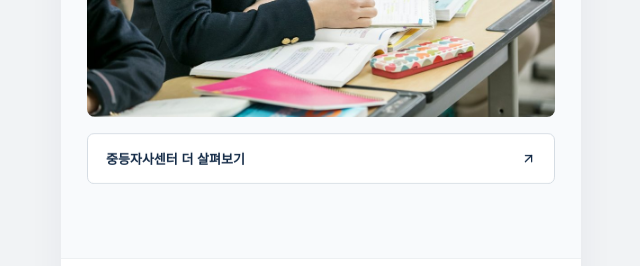
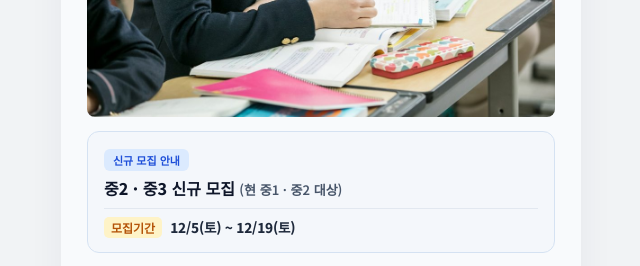
Before and after one commit to brogyu/jeet-jukjeon, a plain HTML site: page index.html in a window 1280 px wide. Shown: the part 2240-2506 px from the top of the page, without its empty margins (319-959 px from the left). Drawn offline with nearby package versions, Linux system fonts and the light colour scheme.

Commit message:
Add files via upload

```diff
--- a/index.html
+++ b/index.html
@@ -189,6 +189,58 @@
     .shuttle-grid{display:grid;grid-template-columns:1fr 1fr;gap:8px}
     .shuttle-card{grid-column:1 / -1;background:#fff;border:1px solid #e5e9ed;border-radius:6px;padding:14px 12px;font-size:13.5px;font-weight:800;color:var(--navy);text-align:center;white-space:nowrap}
     .shuttle-note{font-size:12px;color:#8b98a5;line-height:1.6;margin:26px 0 0}
+/* 중등자사센터 모집 홍보 박스 (밝은 카드 배경용) */
+.recruit-banner {
+  margin: 14px 0 16px;
+  padding: 14px 16px;
+  background: #f4f7fb;
+  border: 1px solid #d5e2f2;
+  border-radius: 12px;
+  text-align: left;
+}
+.recruit-badge {
+  display: inline-block;
+  padding: 3px 9px;
+  margin-bottom: 7px;
+  font-size: 11px;
+  font-weight: 700;
+  color: #1d4ed8;
+  background: #dbeafe;
+  border-radius: 6px;
+}
+.recruit-title {
+  margin: 0 0 8px;
+  font-size: 16px;
+  font-weight: 800;
+  color: #0f172a;
+  line-height: 1.35;
+}
+.recruit-sub {
+  font-size: 13px;
+  font-weight: 600;
+  color: #475569;
+}
+.recruit-info {
+  display: flex;
+  align-items: center;
+  gap: 8px;
+  padding-top: 8px;
+  border-top: 1px solid #e2e8f0;
+  font-size: 13.5px;
+}
+.recruit-label {
+  padding: 2px 7px;
+  font-size: 12px;
+  font-weight: 700;
+  color: #b45309;
+  background: #fef3c7;
+  border-radius: 5px;
+}
+.recruit-date {
+  font-weight: 800;
+  color: #1e293b;
+  letter-spacing: -0.2px;
+}
   </style>
  </head>
  <body>
@@ -282,6 +334,15 @@
      </div>
      <figure data-reveal="photo">
       <img id="middle-photo" class="photo" src="jeet2.jpg" alt="중등 수학 수업 모습" width="1040" height="693">
+<!-- 중등자사센터 사진 아래 신규 모집 안내 박스 -->
+<div class="recruit-banner">
+  <div class="recruit-badge">신규 모집 안내</div>
+  <p class="recruit-title"> 중2 · 중3 신규 모집 <span class="recruit-sub">(현 중1 · 중2 대상)</span></p>
+  <div class="recruit-info">
+    <span class="recruit-label">모집기간</span>
+    <span class="recruit-date">12/5(토) ~ 12/19(토)</span>
+  </div>
+</div>
      </figure>
      <a class="campus-web-btn" href="https://jeet.kr/speciality/middle-math" target="_blank" rel="noopener noreferrer" data-reveal>
       <span>중등자사센터 더 살펴보기</span>
```
